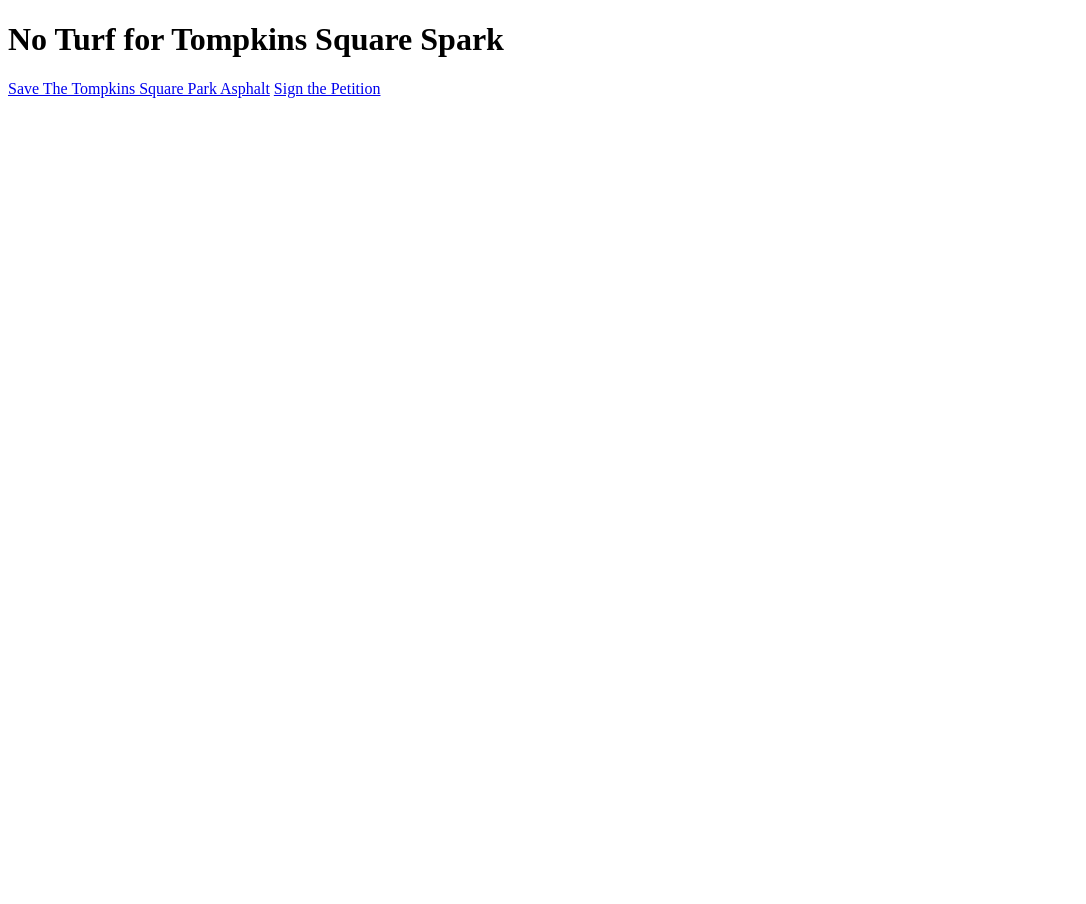
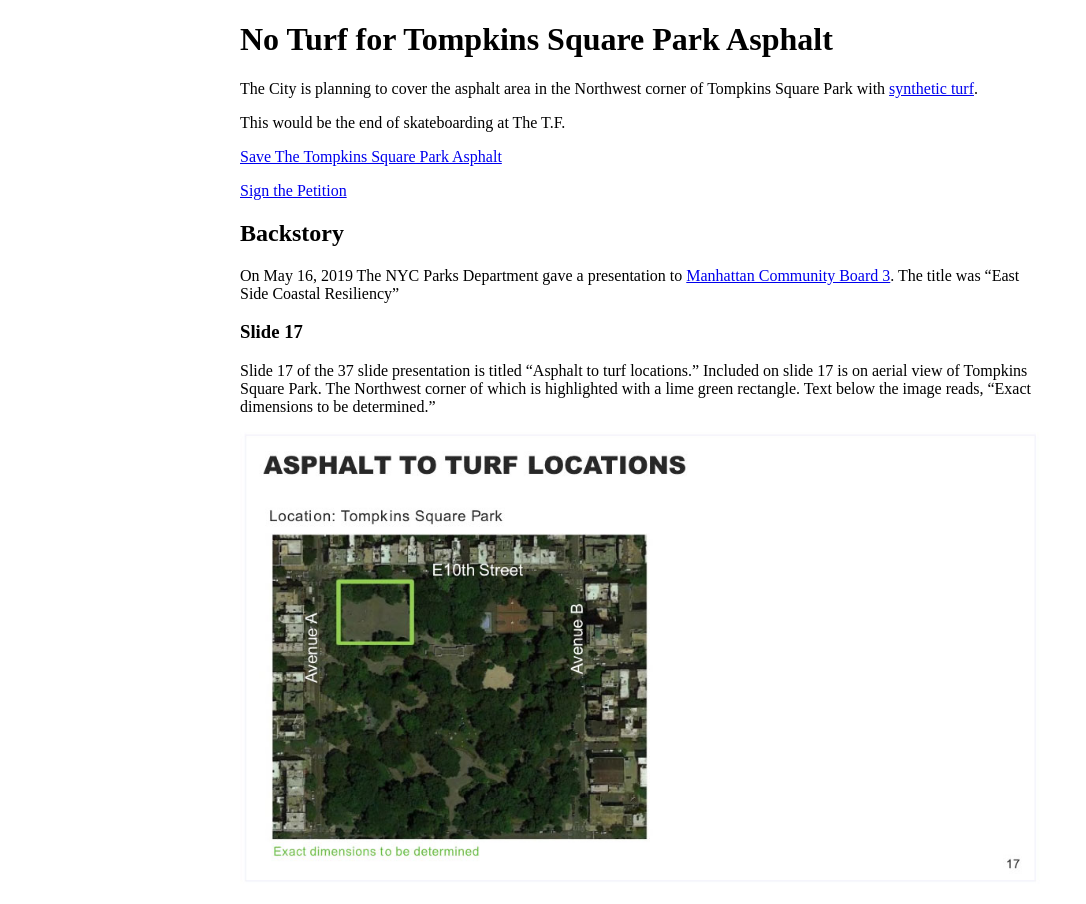
Before and after one commit to tylergaw/tompkins.nyc, a plain HTML site: page index.html in a window 1280 px wide. Shown: the whole page, without its empty margins (0-1086 px from the left). Before the commit the page ends 800 px from the top, so only its background shows below. Drawn offline with Linux system fonts and the light colour scheme.

Commit message:
Starting content

```diff
--- a/index.html
+++ b/index.html
@@ -1,13 +1,45 @@
 <!doctype html>
-<html>
+<html lang="en">
   <head>
+    <meta charset="utf-8">
     <title>No Turf for Tompkins Square Park NYC</title>
+    <meta name="viewport" content="width=device-width, initial-scale=1">
+    <link rel="stylesheet" href="media/style.css">
   </head>
   <body>
-    <h1>No Turf for Tompkins Square Spark</h1>
+    <main>
+      <h1>No Turf for Tompkins Square Park Asphalt</h1>
+      <p>
+        The City is planning to cover the asphalt area in the Northwest
+        corner of Tompkins Square Park with <a href="https://www1.nyc.gov/site/doh/health/health-topics/artificial-turf.page">synthetic turf</a>.
+      </p>
+      <p>
+        This would be the end of skateboarding at The T.F.
+      </p>
 
-    <a href="https://quartersnacks.com/2019/07/save-the-tompkins-square-park-asphalt/">Save The Tompkins Square Park Asphalt</a>
+      <p>
+        <a href="https://quartersnacks.com/2019/07/save-the-tompkins-square-park-asphalt/">Save The Tompkins Square Park Asphalt</a>
+      </p>
+      <p>
+        <a href="https://www.change.org/p/mitchell-silver-save-tompkins-square-asphalt-7d2c1c4f-1013-4658-98bd-93ee7046c715">Sign the Petition</a>
+      </p>
 
-    <a href="https://www.change.org/p/mitchell-silver-save-tompkins-square-asphalt-7d2c1c4f-1013-4658-98bd-93ee7046c715">Sign the Petition</a>
+      <h2>Backstory</h2>
+      <p>
+        On May 16, 2019 The NYC Parks Department gave a presentation to
+        <a href="https://www1.nyc.gov/html/mancb3/html/home/home.shtml">Manhattan Community Board 3</a>.
+        The title was “East Side Coastal Resiliency”
+      </p>
+      <h3>Slide 17</h3>
+      <p>
+        Slide 17 of the 37 slide presentation is titled “Asphalt to turf locations.”
+        Included on slide 17 is on aerial view of Tompkins Square Park. The
+        Northwest corner of which is highlighted with a lime green rectangle.
+        Text below the image reads, “Exact dimensions to be determined.”
+      </p>
+      <figure>
+        <img src="media/slide-17.jpg" alt="Slide 17 of East Side Coastal Resiliency">
+      </figure>
+    </main>
   </body>
 </html>
--- /dev/null
+++ b/media/style.css
@@ -0,0 +1,18 @@
+body {
+  margin: 0;
+}
+
+main {
+  margin: 0 auto;
+  max-width: 50em;
+  width: 94%;
+}
+
+figure {
+  margin-left: 0;
+  margin-right: 0;
+}
+
+figure img {
+  width: 100%;
+}
```
Also changed, not shown: media/slide-17.jpg (added).
